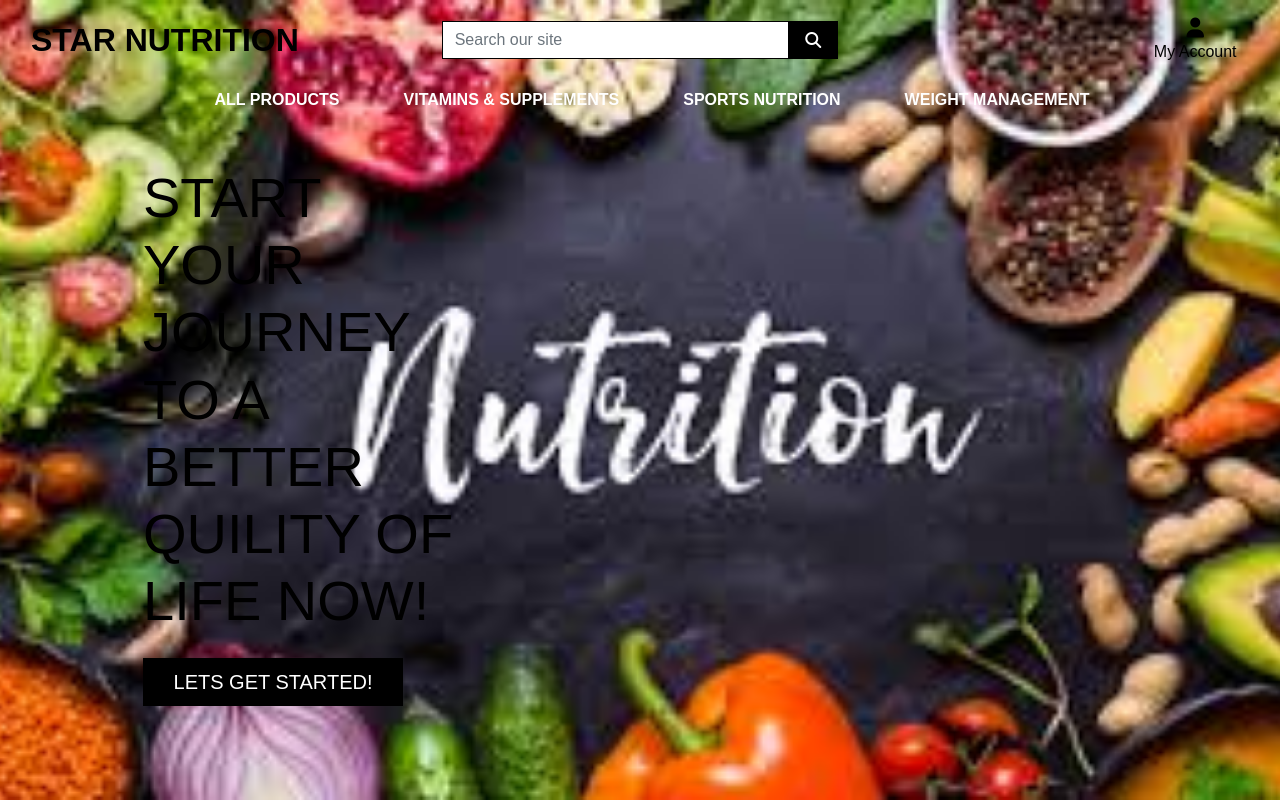
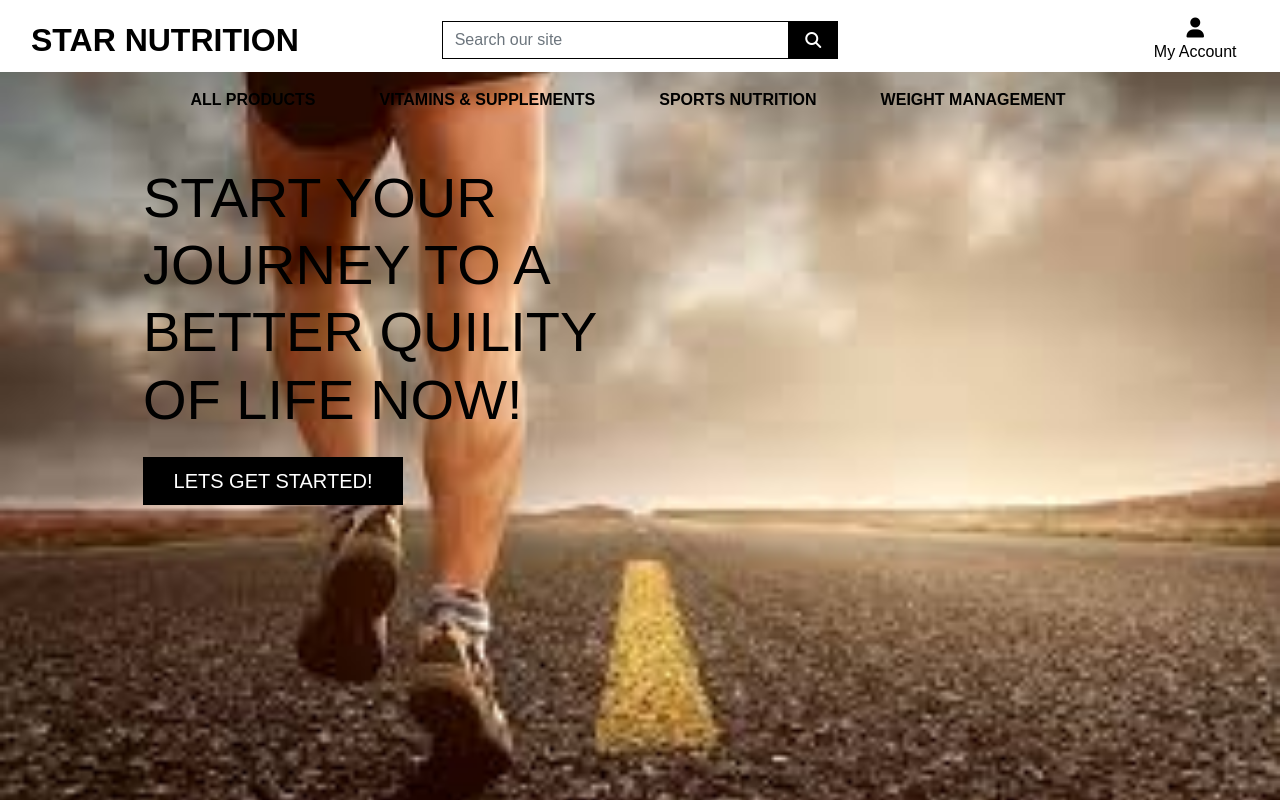
Before and after one commit to colinshaw1/star-nutrition, a Django app: page / in a window 1280 px wide. Run offline with Django 3.2, Linux system fonts and the light colour scheme; some libraries are stand-ins or nearby versions.

Commit message:
Add chganges to main imaage, font colour and navbar

```diff
--- a/homepage/templates/home/index.html
+++ b/homepage/templates/home/index.html
@@ -15,7 +15,7 @@
     <!--home page container HTML using bootstrap-->
     <div class="container h-100">
         <div class="row h-100">
-            <div class="col-6 col-md-4 my-auto">
+            <div class="col-7 col-md-6 my-auto">
                 <h1 class="display-4 logo-font text-black">
                     Start your journey to a better quility of life now!
                 </h1>
--- a/static/css/base.css
+++ b/static/css/base.css
@@ -3,7 +3,7 @@ html {
 }
 
 body {
-    background: url('/media/nutrition.jpg') no-repeat center center fixed;
+    background: url('/media/run.jpg') no-repeat center center fixed;
     background-size: cover;
     height: calc(100v - 164px);
     color: black;
--- a/templates/base.html
+++ b/templates/base.html
@@ -43,9 +43,9 @@
   <body>
     <!--header for the top of the bag nad make sure it sticks to the top of the page-->
     <header class="container-fluid fixed-top">
-        <div id="topnav" class="row bg-grey pt-lg-2 d-none d-lg-flex">
+        <div id="topnav" class="row bg-white pt-lg-2 d-none d-lg-flex">
             <!--bootstrap so they stack vertacliyy on all screens and centred-->
-            <div class="col col-10 col-lg-4 my-auto py-1 py-lg-0 text-center text-lg-left">
+            <div class="col-10 col-lg-4 my-auto py-1 py-lg-0 text-center text-lg-left">
                 <!--links to the homepage url from urls.py-->
                 <a href="{% url 'homepage' %}" class="nav-link main-logo-link">
                     <h2 class="logo-font text-black my-0"><strong>Star Nutrition</strong></h2>
--- a/templates/includes/main-nav.html
+++ b/templates/includes/main-nav.html
@@ -2,7 +2,7 @@
     <ul class="navbar-nav w-auto mx-auto">
         <li class="nav-item dropdown">
             <!--products dropdown for links for user to access all products-->
-            <a class="logo-font font-weight-bold nav-link text-white mr-5" href="#" id="all-products-link" data-toggle="dropdown" aria-haspopup="true" aria-expanded="false">
+            <a class="logo-font font-weight-bold nav-link text-black mr-5" href="#" id="all-products-link" data-toggle="dropdown" aria-haspopup="true" aria-expanded="false">
                 All Products
             </a>
             <div class="dropdown-menu border-0" aria-labelledby="all-products-link">
@@ -14,7 +14,7 @@
         </li>
         <!--Vitamins & Supplements dropdown for links for user to access all Vitamins & Supplements-->
         <li class="nav-item dropdown">
-            <a class="logo-font font-weight-bold nav-link text-white mr-5" href="#" id="supplement-link" data-toggle="dropdown" aria-haspopup="true" aria-expanded="false">
+            <a class="logo-font font-weight-bold nav-link text-black mr-5" href="#" id="supplement-link" data-toggle="dropdown" aria-haspopup="true" aria-expanded="false">
                 Vitamins & Supplements
             </a>
             <div class="dropdown-menu border-0" aria-labelledby="supplement-link">
@@ -26,7 +26,7 @@
         </li>
         <!--Sports Nutrition dropdown for links for user to access Sports Nutrition-->
         <li class="nav-item dropdown">
-            <a class="logo-font font-weight-bold nav-link text-white mr-5" href="#" id="online-link" data-toggle="dropdown" aria-haspopup="true" aria-expanded="false">
+            <a class="logo-font font-weight-bold nav-link text-black mr-5" href="#" id="online-link" data-toggle="dropdown" aria-haspopup="true" aria-expanded="false">
                 Sports Nutrition
             </a>
             <div class="dropdown-menu border-0" aria-labelledby="online-link">
@@ -42,7 +42,7 @@
         </li>
         <!--Weight management dropdown for links for user to access all Weight management products-->
         <li class="nav-item dropdown">
-            <a class="logo-font font-weight-bold nav-link text-white" href="#" id="clearance-link" data-toggle="dropdown" aria-haspopup="true" aria-expanded="false">
+            <a class="logo-font font-weight-bold nav-link text-black mr-5" href="#" id="clearance-link" data-toggle="dropdown" aria-haspopup="true" aria-expanded="false">
                 Weight Management
             </a>
             <div class="dropdown-menu border-0" aria-labelledby="clearance-link">
```
Also changed, not shown: media/care.jpg (added), media/health.jpg (added), media/run.jpg (added).
